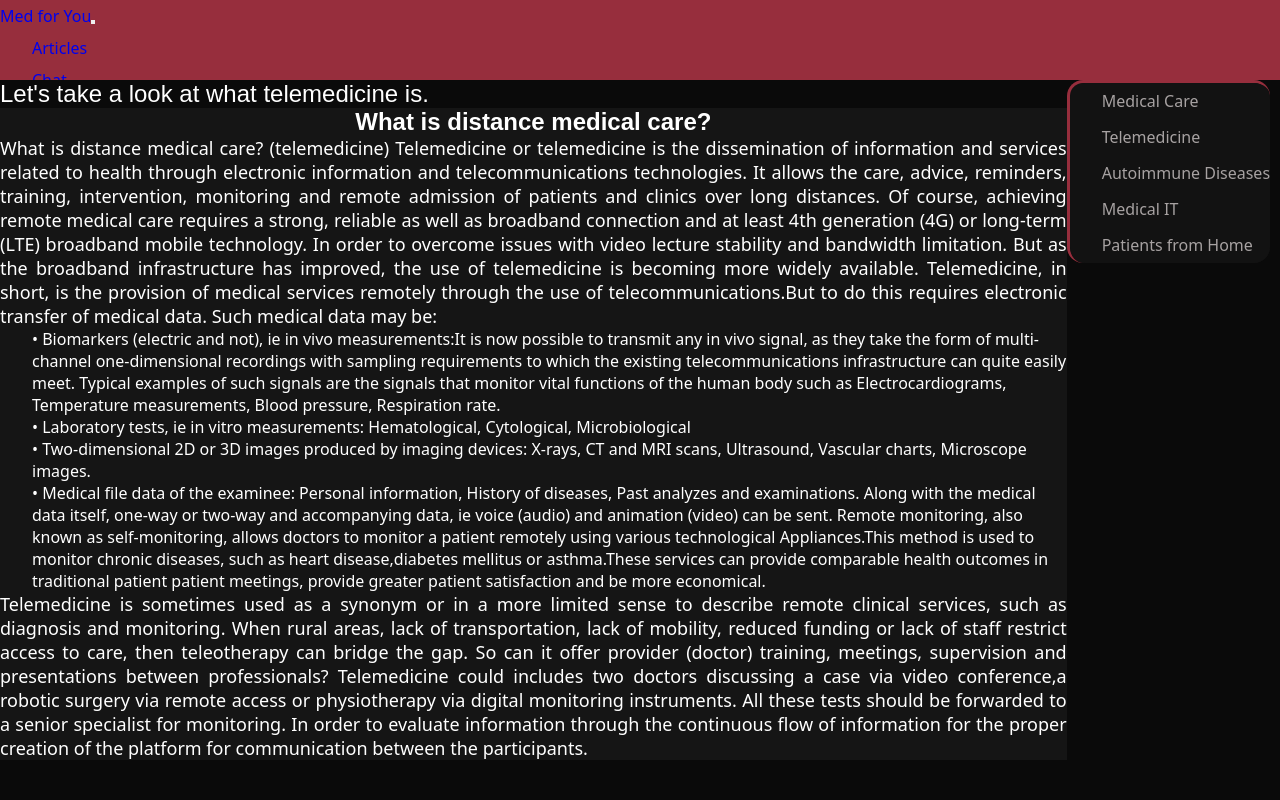
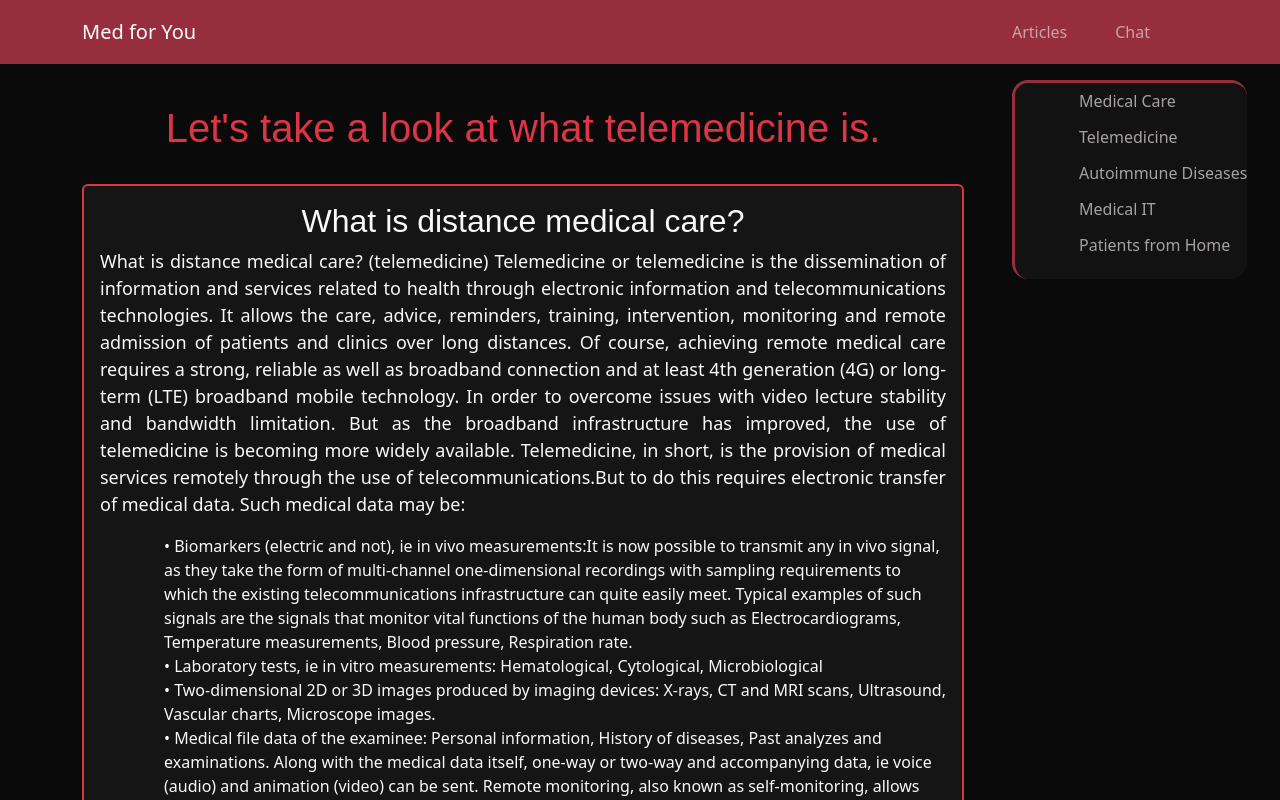
Before and after one commit to Kakajohn/interactive-internet-technologies-for-people-with-autoimmune-bowel-diseases-frontend, a React (Create React App) app: page / in a window 1280 px wide. Shown: the top 800 px of the page. Built offline with nearby package versions, Linux system fonts and the light colour scheme; what react-alert-template-basic would draw is missing.

Commit message:
Update main.scss

```diff
--- a/src/main.scss
+++ b/src/main.scss
@@ -1,4 +1,4 @@
-//@import '~bootstrap/scss/bootstrap';
+@import '~bootstrap/scss/bootstrap';
 @import './sass/base/reset';
 @import './sass/components/register';
 @import './sass/utils/utils';
```
